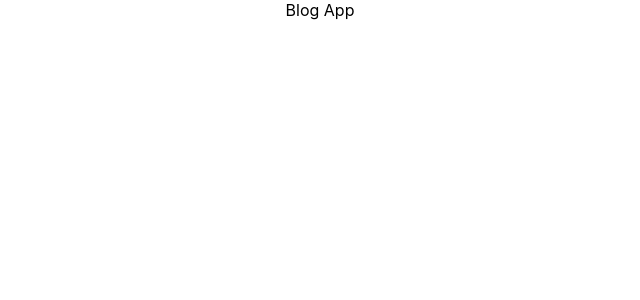
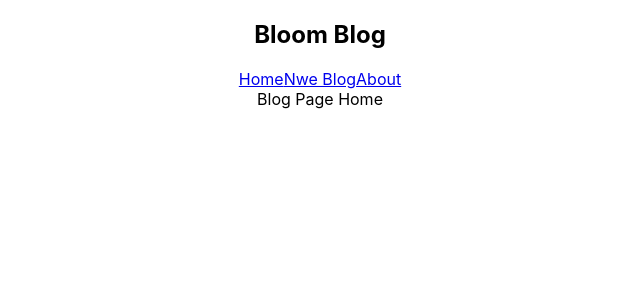
Before and after one commit to kumarlokesh3132/bloom_blog_react, a React (Create React App) app: page / in a window 1280 px wide. Shown: the top 300 px of the page, without its empty margins (320-960 px from the left). Built offline with nearby package versions, Linux system fonts and the light colour scheme.

Commit message:
Added Components

```diff
--- a/src/App.js
+++ b/src/App.js
@@ -1,9 +1,12 @@
 import './App.css';
+import Navbar from './components/Navbar';
+import Home from './components/Home';
 
 function App() {
   return (
     <div className="App">
-      Blog App
+      <Navbar />
+      <Home />
     </div>
   );
 }
--- /dev/null
+++ b/src/components/Home.js
@@ -0,0 +1,7 @@
+const Home = () => {
+    return ( <div className="home">
+        Blog Page Home
+    </div> );
+}
+
+export default Home;
--- /dev/null
+++ b/src/components/Navbar.js
@@ -0,0 +1,15 @@
+const Navbar = () => {
+    return (
+        <nav className="navbar">
+            <h1>Bloom Blog</h1>
+            <div className="links">
+                <a href="/">Home</a>
+                <a href="/create">Nwe Blog</a>
+                <a href="/about">About</a>
+            </div>
+
+        </nav>
+     );
+}
+
+export default Navbar;
```
